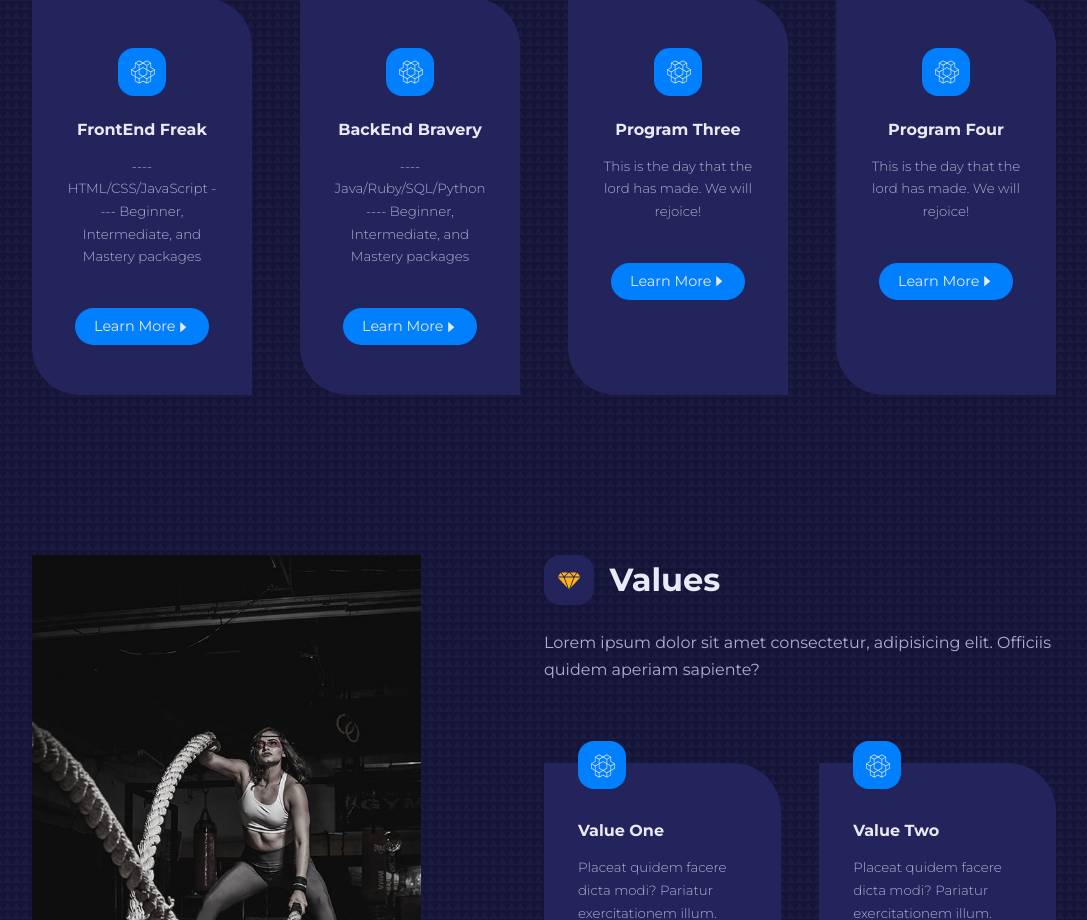
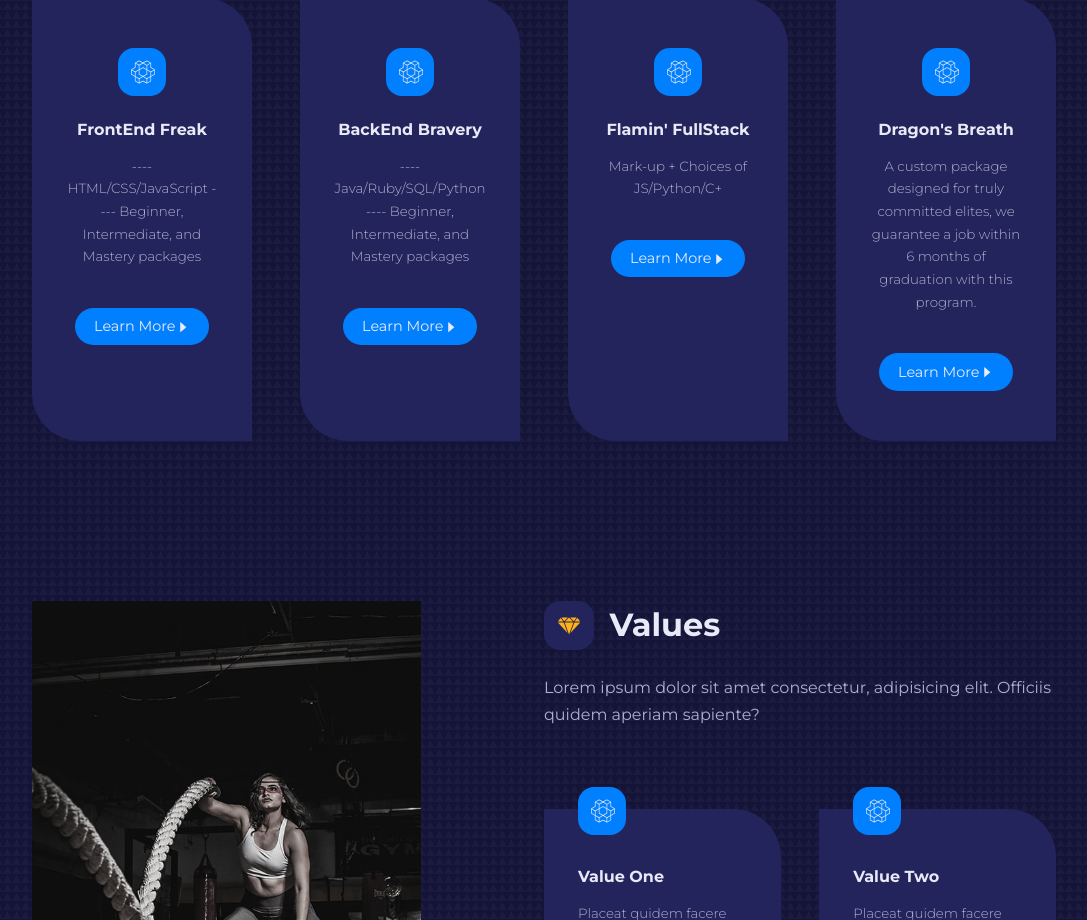
Before and after one commit to mrechavez/CoderCrafters, a React (Create React App) app: page / in a window 1280 px wide. Shown: the part 980-1900 px from the top of the page, without its empty margins (96-1183 px from the left). Built offline with nearby package versions, Linux system fonts and the light colour scheme.

Commit message:
programs content changes

```diff
--- a/src/data.js
+++ b/src/data.js
@@ -53,15 +53,15 @@ export const programs = [
     {
         id: 3,
         icon: <SiOpenaigym/>,
-        title: "Program Three",
-        info: "This is the day that the lord has made. We will rejoice!",
+        title: "Flamin' FullStack",
+        info: "Mark-up + Choices of JS/Python/C+",
         path: "/programs/333"
     },
     {
         id: 4,
         icon: <SiOpenaigym/>,
-        title: "Program Four",
-        info: "This is the day that the lord has made. We will rejoice!",
+        title: "Dragon's Breath",
+        info: "A custom package designed for truly committed elites, we guarantee a job within 6 months of graduation with this program. ",
         path: "/programs/444"
     }
 ]
```
